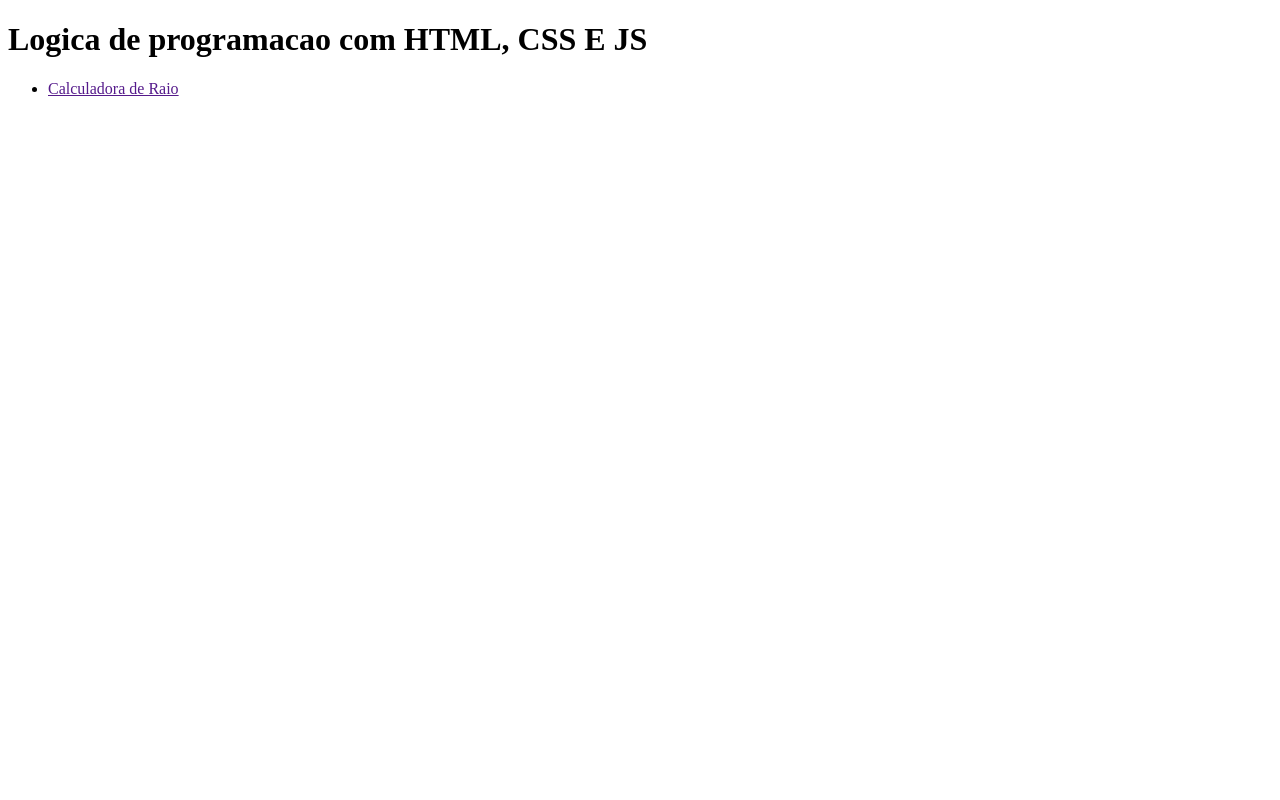
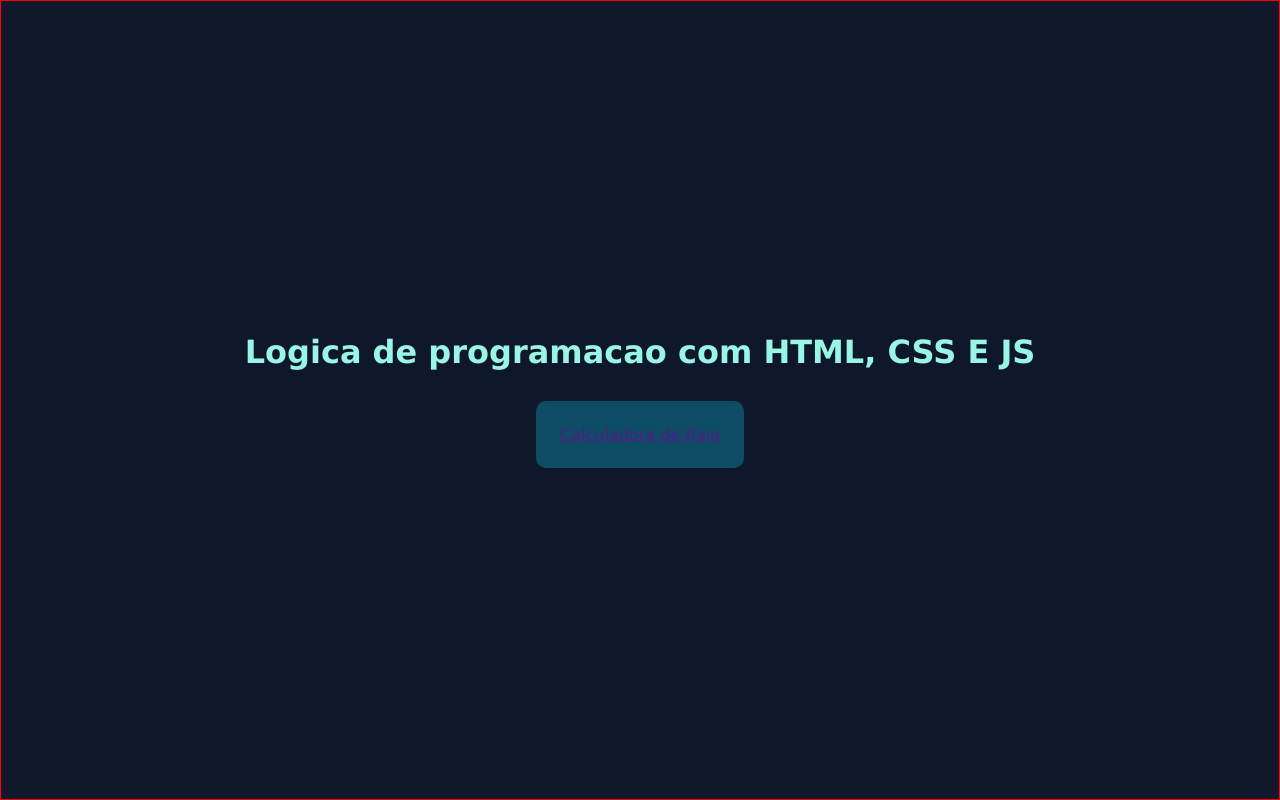
Before and after one commit to imlau14/atividade7, a plain HTML site: page index.html in a window 1280 px wide. Drawn offline with Linux system fonts and the light colour scheme.

Commit message:
style: new styles for style.css

```diff
--- a/index.html
+++ b/index.html
@@ -3,6 +3,7 @@
 <head>
     <meta charset="UTF-8">
     <meta name="viewport" content="width=device-width, initial-scale=1.0">
+    <link rel="stylesheet" href="style.css">
     <title>Logica de programacao com HTML, CSS E JS</title>
 </head>
 <body>
--- a/style.css
+++ b/style.css
@@ -0,0 +1,36 @@
+* {
+    margin: 0;
+    box-sizing: border-box;
+    padding: 0;
+    font-family: 'Lucida Sans', 'Lucida Sans Regular', 'Lucida Grande', 'Lucida Sans Unicode', Geneva, Verdana, sans-serif;
+}
+
+:root {
+    --main-background: #0f172a;
+    --text-color:#99f6e4;
+    --nav-background: #06b6d456;
+}
+
+body {
+    background-color: var(--main-background);
+    color: var(--text-color);
+    display: flex;
+    flex-direction: column;
+    min-height: 100svh;
+    justify-content: center;
+    align-items: center;
+    gap: 30px;
+    border: 1px solid red;
+}
+
+nav {
+    background: var(--nav-background);
+    width: fit-content;
+    padding: 24px;
+    border-radius: 10px;
+
+}
+
+ul, li {
+    list-style: none;
+}
```
